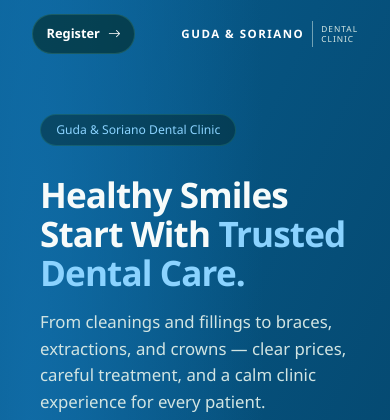
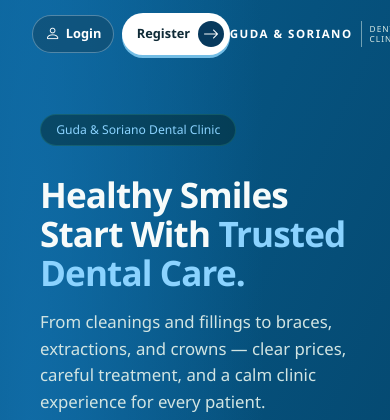
Before and after one commit to atreyuuu009/orachart-laravel, a Laravel app: page / in a window 390 px wide; the page is wider, and only the part inside the window is pictured. Shown: the top 420 px of that part. Run offline with Laravel 12, Linux system fonts and the light colour scheme; data comes from the database, SQL or seed files in the repository; data that the repository does not hold is empty.

Commit message:
I improve the style of login and register

```diff
--- a/public/css/theme.css
+++ b/public/css/theme.css
@@ -318,6 +318,21 @@ body:has(.landing-nav) { background: #062d29; color: #f5fffc; }
   .treatment-list { gap: .75rem 1.25rem; }
 }
 .topbar { background: #fff; border-bottom: 1px solid var(--bs-border-color); }
+
+/* Landing page account links */
+.landing-auth-actions { display: flex; align-items: center; gap: .75rem; }
+.landing-nav .landing-login-link { display: inline-flex; min-height: 44px; align-items: center; justify-content: center; gap: .55rem; padding: .55rem 1.25rem; border: 1px solid rgba(191, 219, 235, .38); border-radius: 999px; background: rgba(18, 71, 102, .58); color: #fff; font-size: .9rem; font-weight: 600; text-decoration: none; }
+.landing-nav .landing-login-link i { font-size: .95rem; }
+.landing-nav .landing-login-link:hover, .landing-nav .landing-login-link:focus-visible { background: rgba(35, 91, 122, .78); color: #fff; }
+.landing-nav .btn.landing-register-link { display: inline-flex; min-height: 50px; align-items: center; gap: .75rem; padding: .35rem .4rem .35rem 1.35rem; border: 0; border-radius: 999px; background: #fff; box-shadow: 0 3px 0 #73bde5; color: #102b37; font-size: .9rem; font-weight: 600; text-decoration: none; }
+.landing-register-arrow { display: grid; width: 30px; height: 30px; flex: none; place-items: center; border-radius: 50%; background: #07395d; color: #fff; font-size: 1rem; }
+.landing-nav .btn.landing-register-link:hover, .landing-nav .btn.landing-register-link:focus-visible { background: #edf7fc; color: #102b37; box-shadow: 0 3px 0 #73bde5; }
+@media (max-width: 575.98px) {
+  .landing-auth-actions { gap: .5rem; }
+  .landing-nav .btn.landing-register-link { min-height: 42px; gap: .5rem; padding: .3rem .35rem .3rem .9rem; font-size: .8rem; }
+  .landing-register-arrow { width: 26px; height: 26px; }
+  .landing-nav .landing-login-link { min-height: 38px; gap: .35rem; padding: .4rem .75rem; font-size: .8rem; }
+}
 .stat-card .stat-value { font-size: 2rem; font-weight: 800; color: var(--gs-primary); line-height: 1; }
 .table > :not(caption) > * > * { padding: .75rem .85rem; vertical-align: middle; }
 .table thead th { font-size: .78rem; text-transform: uppercase; letter-spacing: .04em; color: #6b7280; background: #f8fafc; }
--- a/resources/views/landing.blade.php
+++ b/resources/views/landing.blade.php
@@ -18,7 +18,10 @@
         @auth
           <a class="btn btn-primary nav-cta" href="{{ route('dashboard') }}">My Account <i class="bi bi-arrow-right ms-2" aria-hidden="true"></i></a>
         @else
-          <a class="btn btn-primary nav-cta" href="{{ route('register') }}">Register <i class="bi bi-arrow-right ms-2" aria-hidden="true"></i></a>
+          <div class="landing-auth-actions">
+            <a class="landing-login-link" href="{{ route('login') }}"><i class="bi bi-person" aria-hidden="true"></i><span>Login</span></a>
+            <a class="btn nav-cta landing-register-link" href="{{ route('register') }}"><span>Register</span><span class="landing-register-arrow"><i class="bi bi-arrow-right" aria-hidden="true"></i></span></a>
+          </div>
         @endauth
       </div>
     </div>
```
